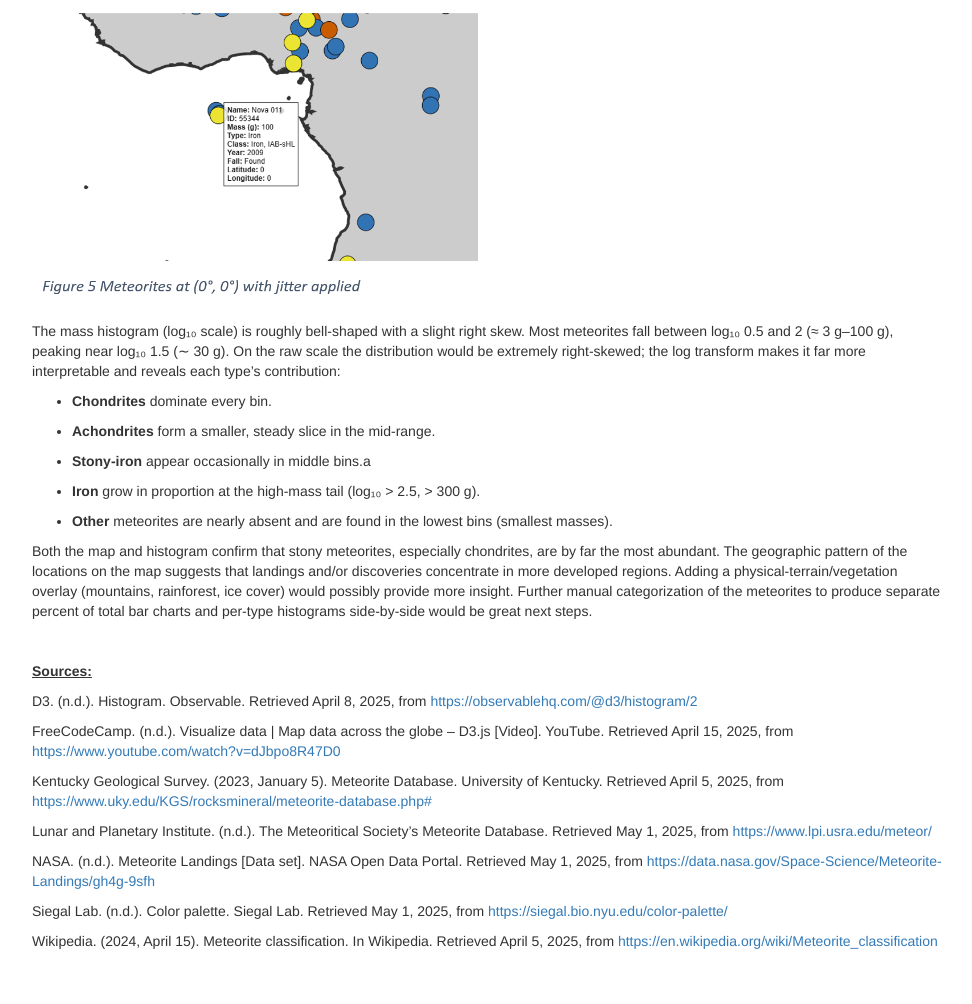
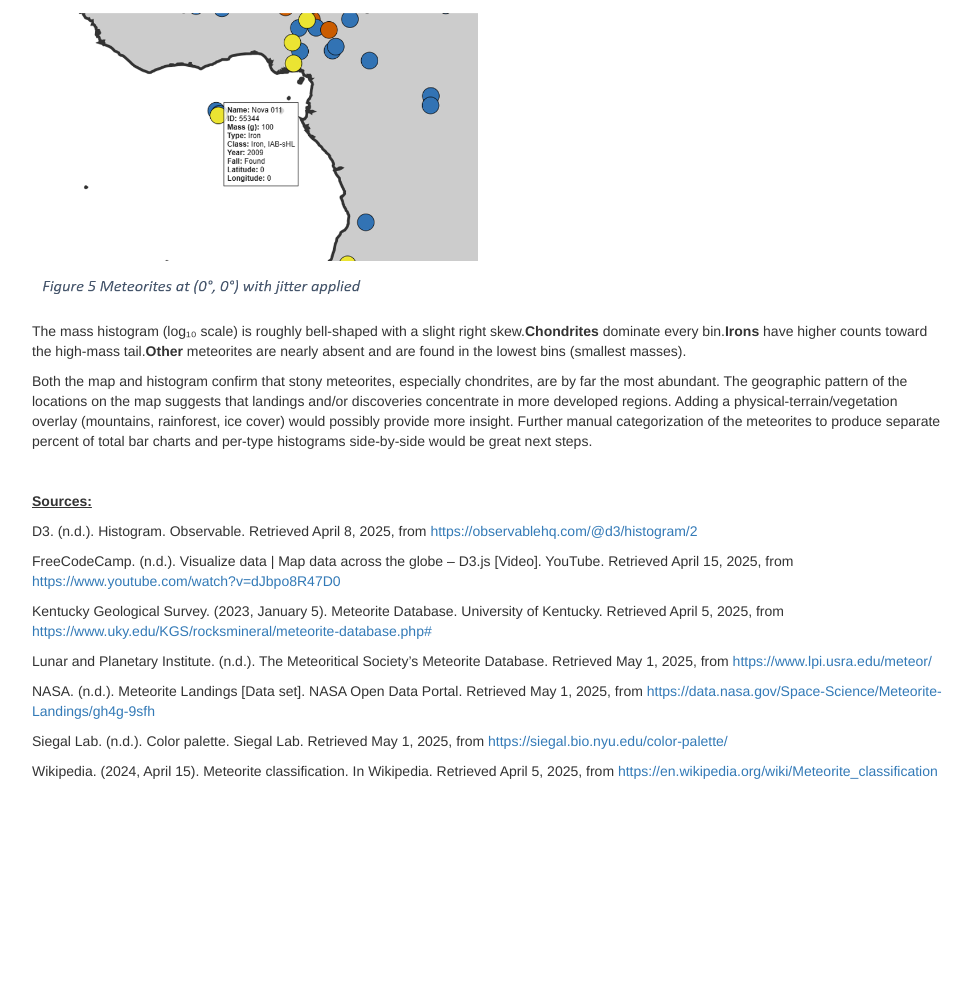
Before and after one commit to chemEng89/meteorite_landings, a plain HTML site: page Project_Documentation.html in a window 1280 px wide. Shown: the part 3631-4635 px from the top of the page, without its empty margins (153-1125 px from the left). After the commit the page ends 4472 px from the top, so only its background shows below. Drawn offline with nearby package versions, Linux system fonts and the light colour scheme; some packages are replaced by stand-ins of ours.

Commit message:
Edits to documentation page

```diff
--- a/Project_Documentation.html
+++ b/Project_Documentation.html
@@ -290,21 +290,10 @@ reveal them visually. The Nova meteorites with jitter offset added is
 shown below.</p>
 <p><img src="figures/Jitter.png" width="50%" style="margin-bottom:1rem;"></p>
 <p>The mass histogram (log₁₀ scale) is roughly bell-shaped with a slight
-right skew. Most meteorites fall between log₁₀ 0.5 and 2 (≈ 3 g–100 g),
-peaking near log₁₀ 1.5 (∼ 30 g). On the raw scale the distribution would
-be extremely right-skewed; the log transform makes it far more
-interpretable and reveals each type’s contribution:</p>
-<ul>
-<li><p><strong>Chondrites</strong> dominate every bin.</p></li>
-<li><p><strong>Achondrites</strong> form a smaller, steady slice in the
-mid-range.</p></li>
-<li><p><strong>Stony-iron</strong> appear occasionally in middle
-bins.a</p></li>
-<li><p><strong>Iron</strong> grow in proportion at the high-mass tail
-(log₁₀ &gt; 2.5, &gt; 300 g).</p></li>
-<li><p><strong>Other</strong> meteorites are nearly absent and are found
-in the lowest bins (smallest masses).</p></li>
-</ul>
+right skew.<strong>Chondrites</strong> dominate every
+bin.<strong>Irons</strong> have higher counts toward the high-mass
+tail.<strong>Other</strong> meteorites are nearly absent and are found
+in the lowest bins (smallest masses).</p>
 <p>Both the map and histogram confirm that stony meteorites, especially
 chondrites, are by far the most abundant. The geographic pattern of the
 locations on the map suggests that landings and/or discoveries
```
